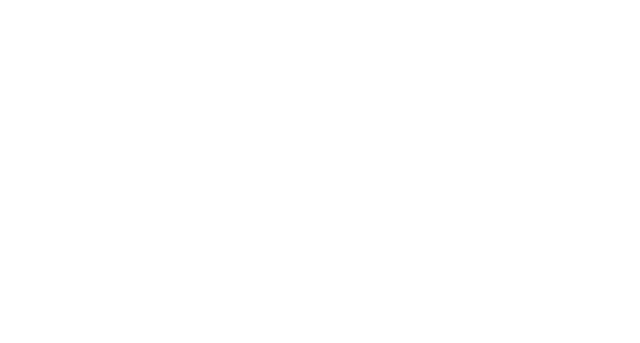
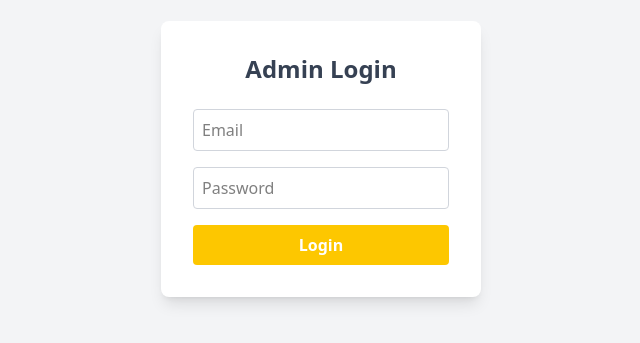
Before and after one commit to srivarsha0901/gamified-Development, a React (Vite) app in the folder frontend/: page /admin/login in a window 1280 px wide. Before the commit this address had no page. Shown: the part 241-584 px from the top of the page, without its empty margins (319-959 px from the left). Built offline with nearby package versions, Linux system fonts and the light colour scheme.

Commit message:
added backend routes

```diff
--- a/frontend/package.json
+++ b/frontend/package.json
@@ -11,6 +11,7 @@
   },
   "dependencies": {
     "@tailwindcss/vite": "^4.1.10",
+    "axios": "^1.10.0",
     "react": "^19.1.0",
     "react-dom": "^19.1.0",
     "react-router-dom": "^7.6.2",
--- a/frontend/src/App.jsx
+++ b/frontend/src/App.jsx
@@ -1,11 +1,13 @@
 import { BrowserRouter as Router, Routes, Route } from "react-router-dom";
 import HomePage from "./pages/HomePage";
+import AdminLogin from "./pages/AdminLogin";
 import './App.css'
 function App() {
   return (
     <Router>
       <Routes>
         <Route path="/" element={<HomePage />} />
+        <Route path="/admin/login" element={<AdminLogin />} />
       </Routes>
     </Router>
   );
--- /dev/null
+++ b/frontend/src/pages/AdminLogin.jsx
@@ -0,0 +1,54 @@
+import React, { useState } from "react";
+import axios from "axios";
+import { useNavigate } from "react-router-dom";
+
+function AdminLogin() {
+  const [email, setEmail] = useState("");
+  const [password, setPassword] = useState("");
+  const navigate = useNavigate();
+
+  const handleLogin = async () => {
+    try {
+      const res = await axios.post("http://localhost:5000/api/admin/login", {
+        email,
+        password,
+      });
+
+      localStorage.setItem("adminToken", res.data.token);
+      alert("Login successful!");
+      navigate("/admin/dashboard");
+    } catch (err) {
+      alert("Login failed: " + (err.response?.data?.message || "Server error"));
+    }
+  };
+
+  return (
+    <div className="flex flex-col items-center justify-center min-h-screen bg-gray-100 font-sans">
+      <div className="bg-white shadow-lg rounded-lg p-8 w-80">
+        <h2 className="text-2xl font-bold mb-6 text-center text-gray-700">Admin Login</h2>
+        <input
+          type="email"
+          placeholder="Email"
+          className="w-full p-2 mb-4 border border-gray-300 rounded"
+          value={email}
+          onChange={(e) => setEmail(e.target.value)}
+        />
+        <input
+          type="password"
+          placeholder="Password"
+          className="w-full p-2 mb-4 border border-gray-300 rounded"
+          value={password}
+          onChange={(e) => setPassword(e.target.value)}
+        />
+        <button
+          onClick={handleLogin}
+          className="w-full bg-yellow-400 text-white font-bold py-2 rounded hover:bg-yellow-500 transition"
+        >
+          Login
+        </button>
+      </div>
+    </div>
+  );
+}
+
+export default AdminLogin;
```
Also changed, not shown: 1 other file (tests, documents, lock files or other folders).
